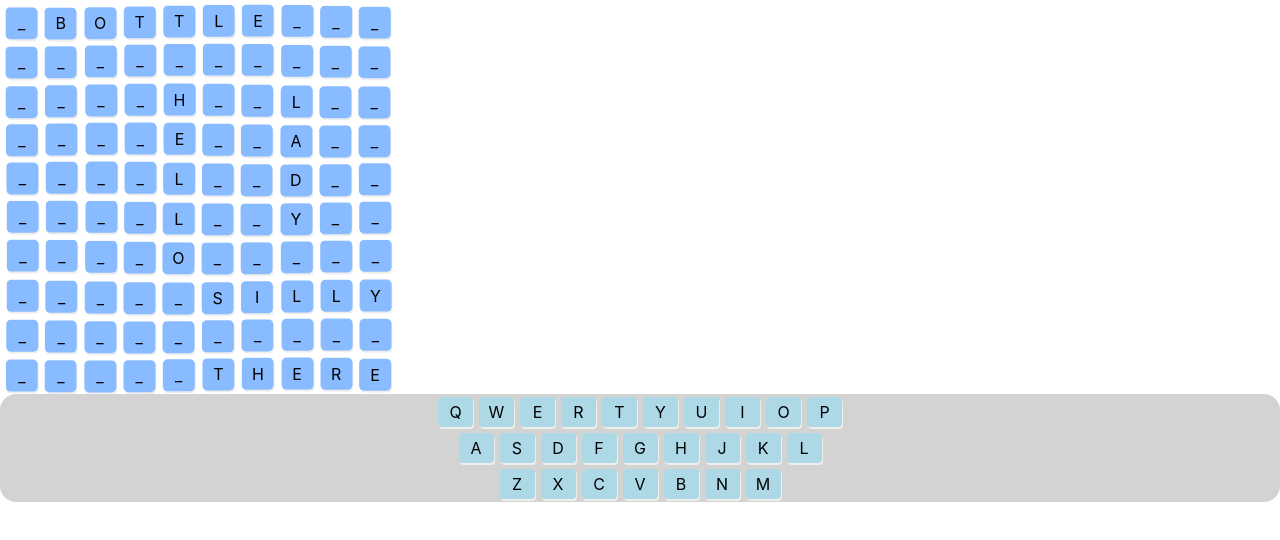
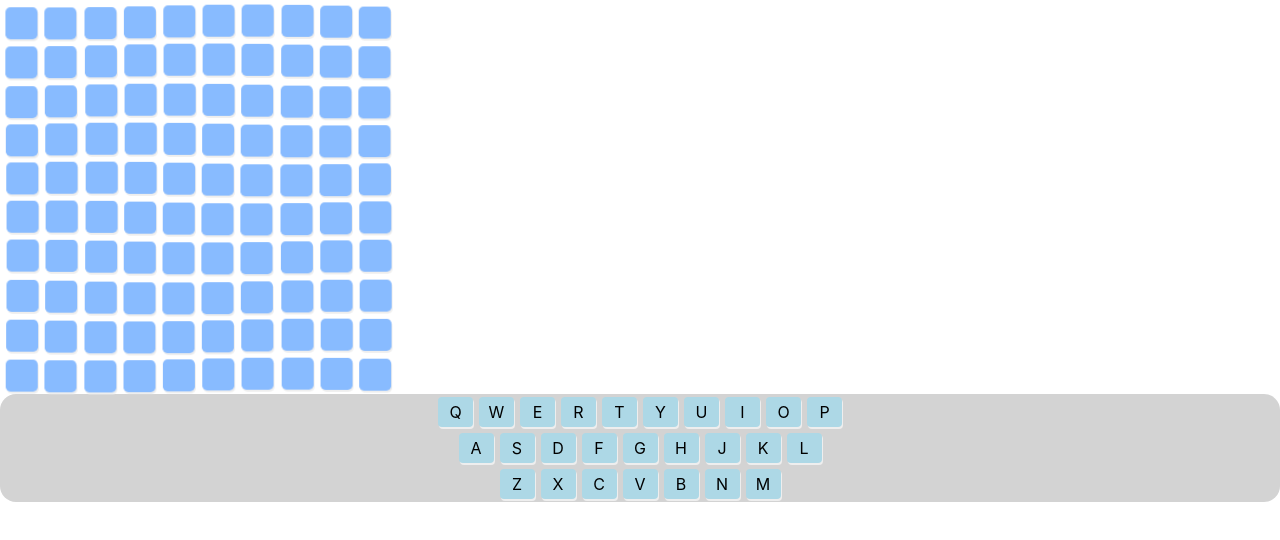
Before and after one commit to tom-simpson1/feudle, a React (Create React App) app: page / in a window 1280 px wide. Shown: the top 540 px of the page. Built offline with nearby package versions, Linux system fonts and the light colour scheme; no server answers.

Commit message:
fixed tiles requiring text to display

```diff
--- a/src/components/game-board/tiles/tile.tsx
+++ b/src/components/game-board/tiles/tile.tsx
@@ -22,9 +22,7 @@ const LetterTile = memo(
         <Styled.FlipContainer className={flipped ? "flipped" : ""}>
           <Styled.TileFront>
             {hideUnflipped ? (
-              <Styled.WaterTile animationDelay={animationDelay}>
-                {letter ? letter : "_"}
-              </Styled.WaterTile>
+              <Styled.WaterTile animationDelay={animationDelay} />
             ) : (
               <Styled.NonGuessedLetterTile animationDelay={animationDelay}>
                 {letter}
@@ -33,7 +31,7 @@ const LetterTile = memo(
           </Styled.TileFront>
           <Styled.TileBack>
             <Styled.GuessedLetterTile animationDelay={animationDelay}>
-              {letter}
+              {flipped ? letter : ""}
             </Styled.GuessedLetterTile>
           </Styled.TileBack>
         </Styled.FlipContainer>
```
